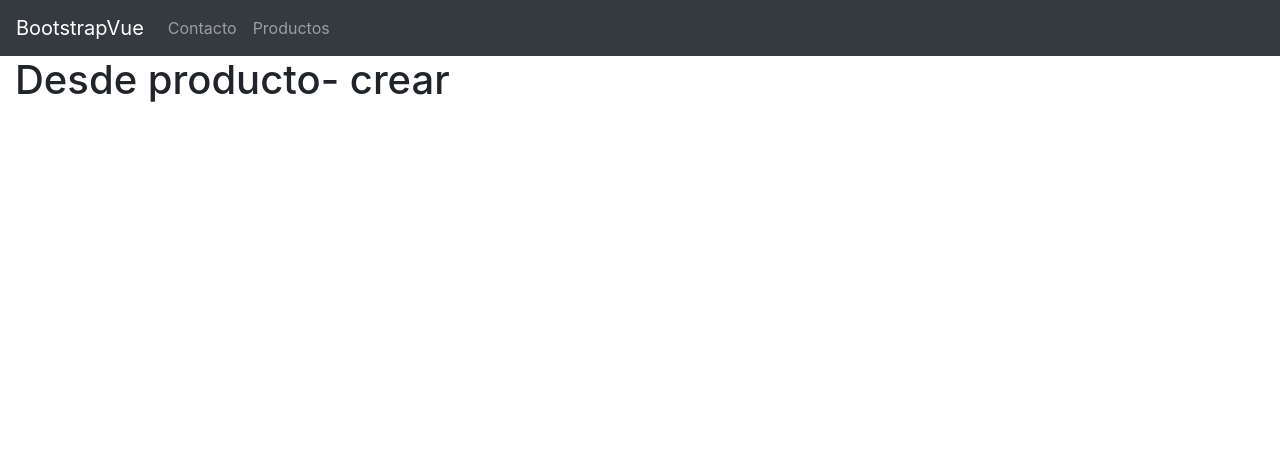
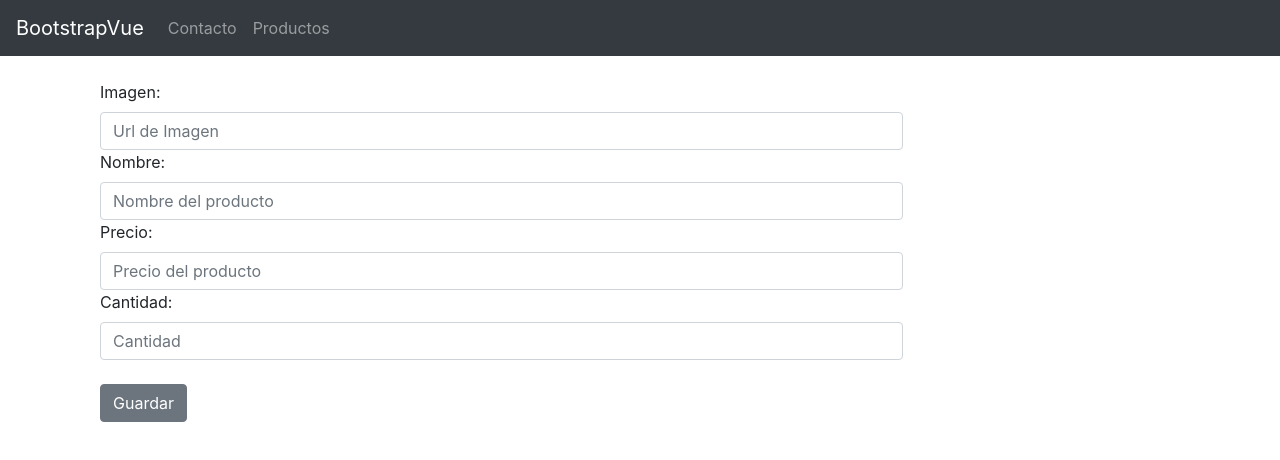
Before and after one commit to angierosero/aprendiendo-nuxt, a Nuxt app: page /productos/crear in a window 1280 px wide. Shown: the top 460 px of the page. Built offline with nearby package versions, Linux system fonts and the light colour scheme.

Commit message:
cambios en productos

```diff
--- a/components/navbar.vue
+++ b/components/navbar.vue
@@ -3,6 +3,7 @@
     <a href="/">Inicio</a>
     <a href="/contacto">Contacto</a>
   </div>-->
+  <!-- MENU -->
   <b-navbar variant="dark" type="dark" toggleable="lg">
     <b-navbar-brand href="/">BootstrapVue</b-navbar-brand>
     <b-navbar-toggle target="menu"></b-navbar-toggle>
--- a/layouts/default.vue
+++ b/layouts/default.vue
@@ -1,7 +1,7 @@
 <template>
   <div>
      <navbar />
-     <div class="container-fluid">
+     <div class="container">
         <nuxt/>
      </div>
   </div>
--- a/pages/productos/crear.vue
+++ b/pages/productos/crear.vue
@@ -1,3 +1,41 @@
 <template>
-  <h1>Desde producto- crear</h1>
+  <div class="row mt-4">
+    <b-container fluid>
+      <b-col sm="3">
+        <label for="imagen">Imagen:</label>
+      </b-col>
+      <b-col sm="9">
+        <b-form-input placeholder="Url de Imagen" type="text"></b-form-input>
+      </b-col>
+      <b-col sm="3">
+        <label for="nombre">Nombre:</label>
+      </b-col>
+      <b-col sm="9">
+        <b-form-input placeholder="Nombre del producto" type="text"></b-form-input>
+      </b-col>
+      <b-col sm="3">
+        <label for="precio">Precio:</label>
+      </b-col>
+      <b-col sm="9">
+        <b-form-input placeholder="Precio del producto" type="number"></b-form-input>
+      </b-col>
+      <b-col sm="3">
+        <label for="cantidad">Cantidad:</label>
+      </b-col>
+      <b-col sm="9">
+        <b-form-input placeholder="Cantidad" type="number"></b-form-input>
+      </b-col>
+      <br>
+      <b-col sm="3">
+        <b-button variant="secondary">Guardar</b-button>
+      </b-col>
+    </b-container>
+  </div>
 </template>
+<script>
+export default {
+  data() {
+    return {};
+  }
+};
+</script>
--- a/pages/productos/index.vue
+++ b/pages/productos/index.vue
@@ -1,10 +1,26 @@
 <template>
-  <div class="row mt-4">
-    <div class="col-sm-3">
-      <h2>Listado de productos</h2>
+  <div>
+    <div class="row mt-4">
+      <div class="col-sm-4">
+        <h2>Listado de productos</h2>
+      </div>
+      <div class="col-sm-3">
+        <b-button variant="secondary" href="/productos/crear">Nuevo</b-button>
+      </div>
     </div>
-    <div class="col-sm-6">
-      <b-button variant="secondary" href="/productos/crear">Nuevo</b-button>
+    <div class="row mt-4">
+      <b-table striped hover :items="items" :fields="fields"></b-table>
     </div>
   </div>
 </template>
+<script>
+export default {
+  data() {
+    return {
+      // Note `isActive` is left out and will not appear in the rendered table
+      fields: ["Imagen", "Nombre", "Precio", "Cantidad","Acciones"],
+      items: [{}]
+    };
+  }
+};
+</script>
```
